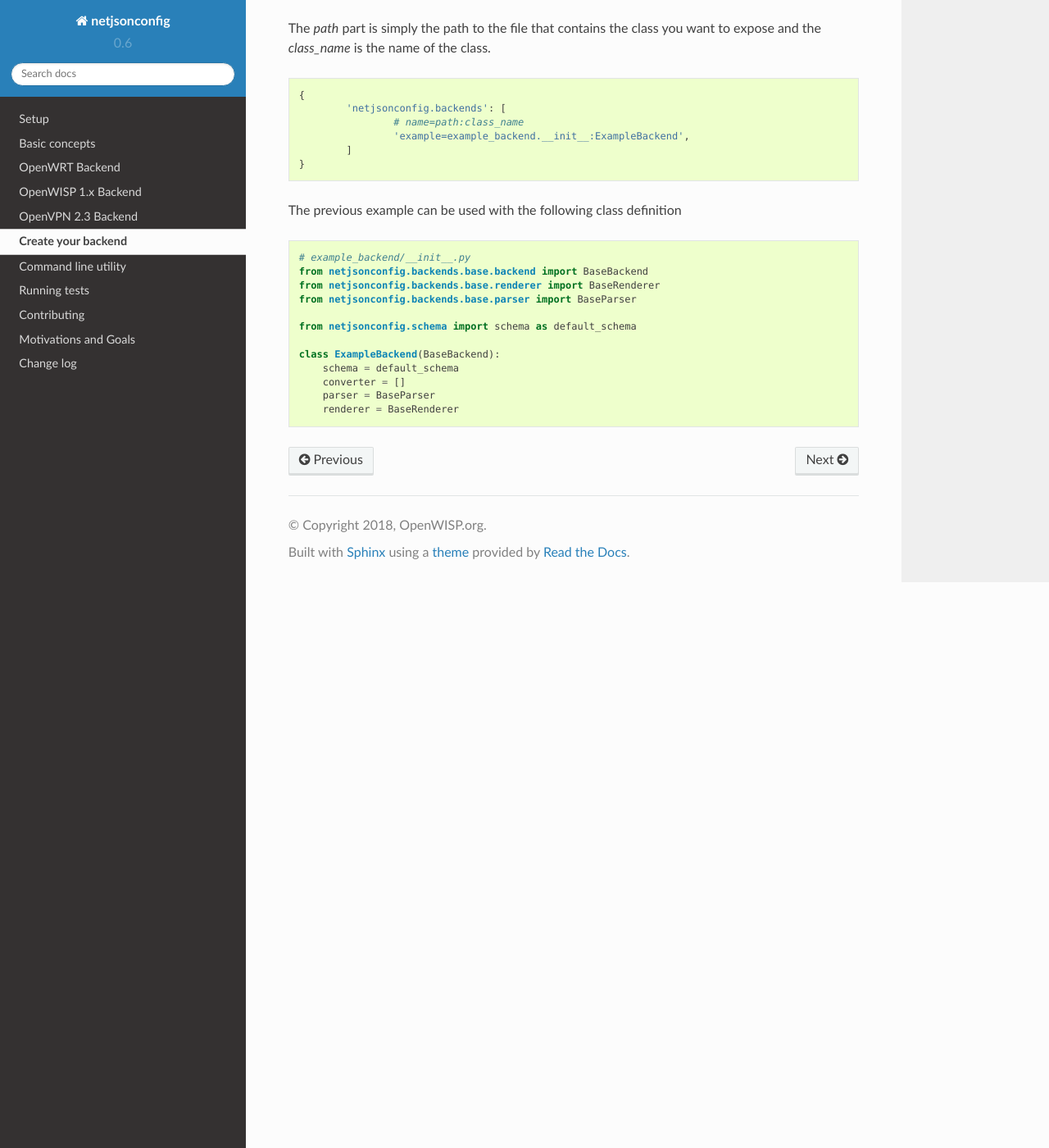
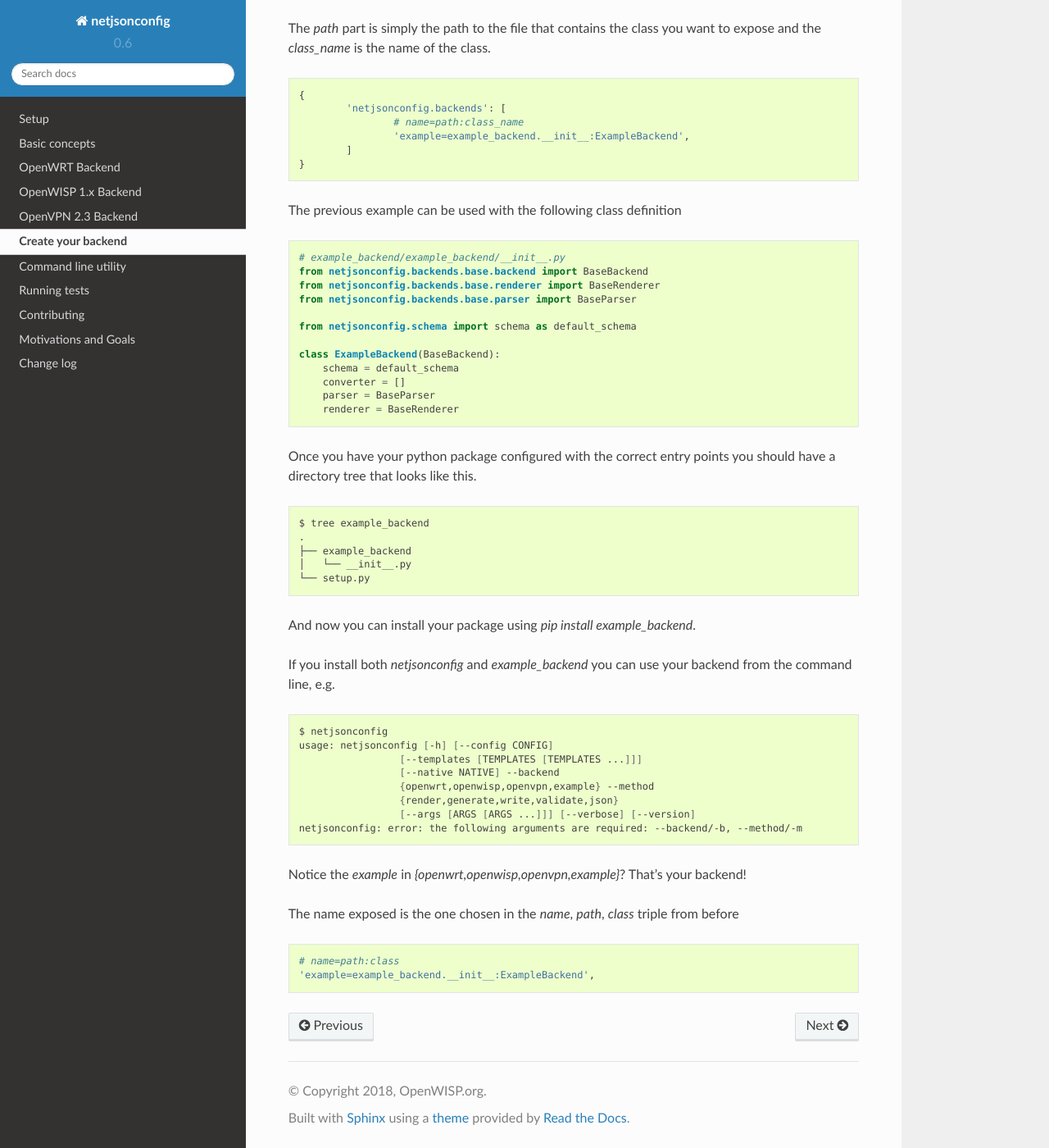
Before and after one commit to openwisp/netjsonconfig, a Sphinx documentation site: the page built from docs/source/backends/create_your_backend.rst, in a window 1280 px wide and 1400 px high, scrolled down 1374 px. Shown: the whole window at 82% size. Built offline with Sphinx 7.4.7 and the Read the Docs theme 2.0.0, drawn with Linux system fonts in a browser that asks for light colours; some of the changed text lies outside the part shown.

Commit message:
[doc] add more instructions on how to use backends from plugins

```diff
--- a/docs/source/backends/create_your_backend.rst
+++ b/docs/source/backends/create_your_backend.rst
@@ -21,7 +21,7 @@
 
 .. code-block:: python
 
-    # setup.py
+    # example_backend/setup.py
     from setuptools import setup, find_packages
 
     setup(
@@ -81,7 +81,7 @@
 
 .. code-block:: python
 
-        # example_backend/__init__.py
+        # example_backend/example_backend/__init__.py
         from netjsonconfig.backends.base.backend import BaseBackend
         from netjsonconfig.backends.base.renderer import BaseRenderer
         from netjsonconfig.backends.base.parser import BaseParser
@@ -93,3 +93,41 @@
             converter = []
             parser = BaseParser
             renderer = BaseRenderer
+
+Once you have your python package configured with the correct entry points
+you should have a directory tree that looks like this.
+
+.. code-block:: bash
+
+    $ tree example_backend
+    .
+    ├── example_backend
+    │   └── __init__.py
+    └── setup.py
+
+And now you can install your package using `pip install example_backend`.
+
+If you install both `netjsonconfig` and `example_backend` you can use your backend
+from the command line, e.g.
+
+.. code-block:: bash
+
+    $ netjsonconfig
+    usage: netjsonconfig [-h] [--config CONFIG]
+                     [--templates [TEMPLATES [TEMPLATES ...]]]
+                     [--native NATIVE] --backend
+                     {openwrt,openwisp,openvpn,example} --method
+                     {render,generate,write,validate,json}
+                     [--args [ARGS [ARGS ...]]] [--verbose] [--version]
+    netjsonconfig: error: the following arguments are required: --backend/-b, --method/-m
+
+Notice the *example* in  `{openwrt,openwisp,openvpn,example}`? That's your backend!
+
+
+The name exposed is the one chosen in the *name*, *path*, *class* triple
+from before
+
+.. code-block:: python
+
+        # name=path:class
+        'example=example_backend.__init__:ExampleBackend',
```
